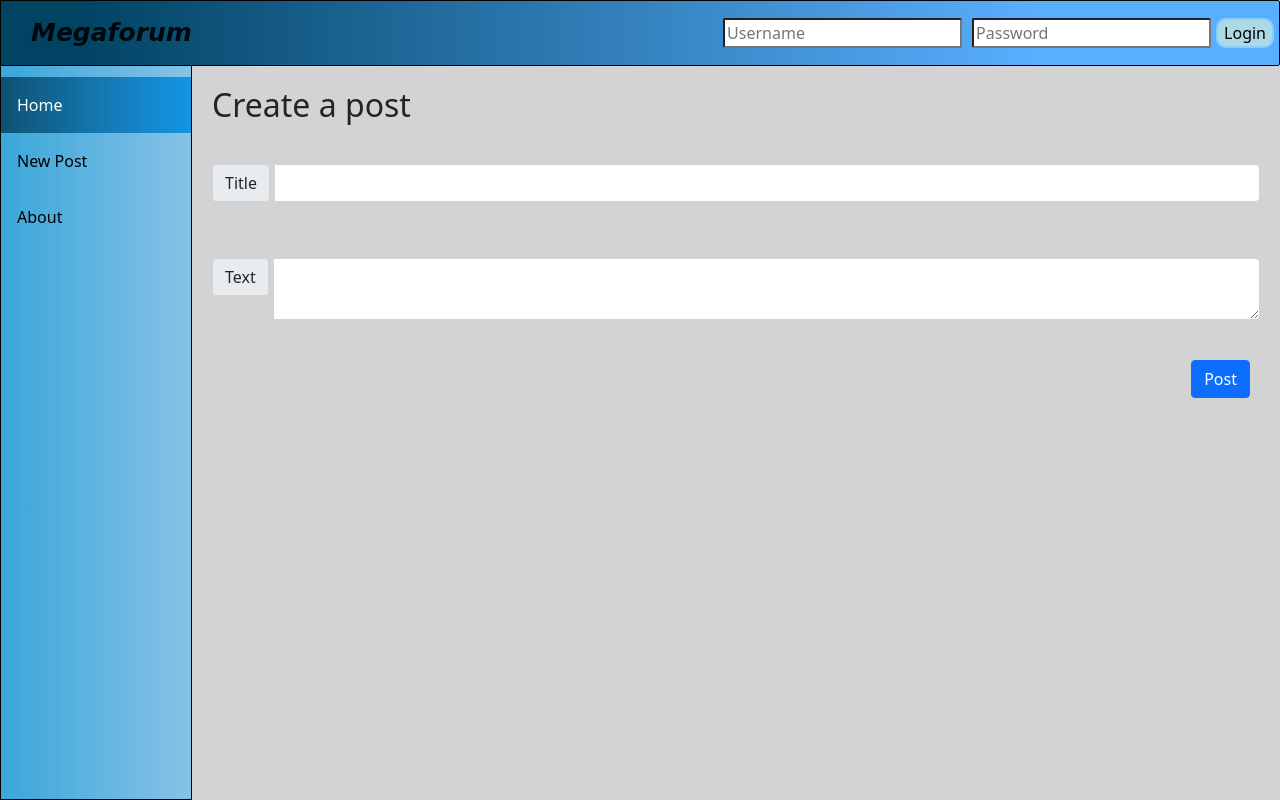
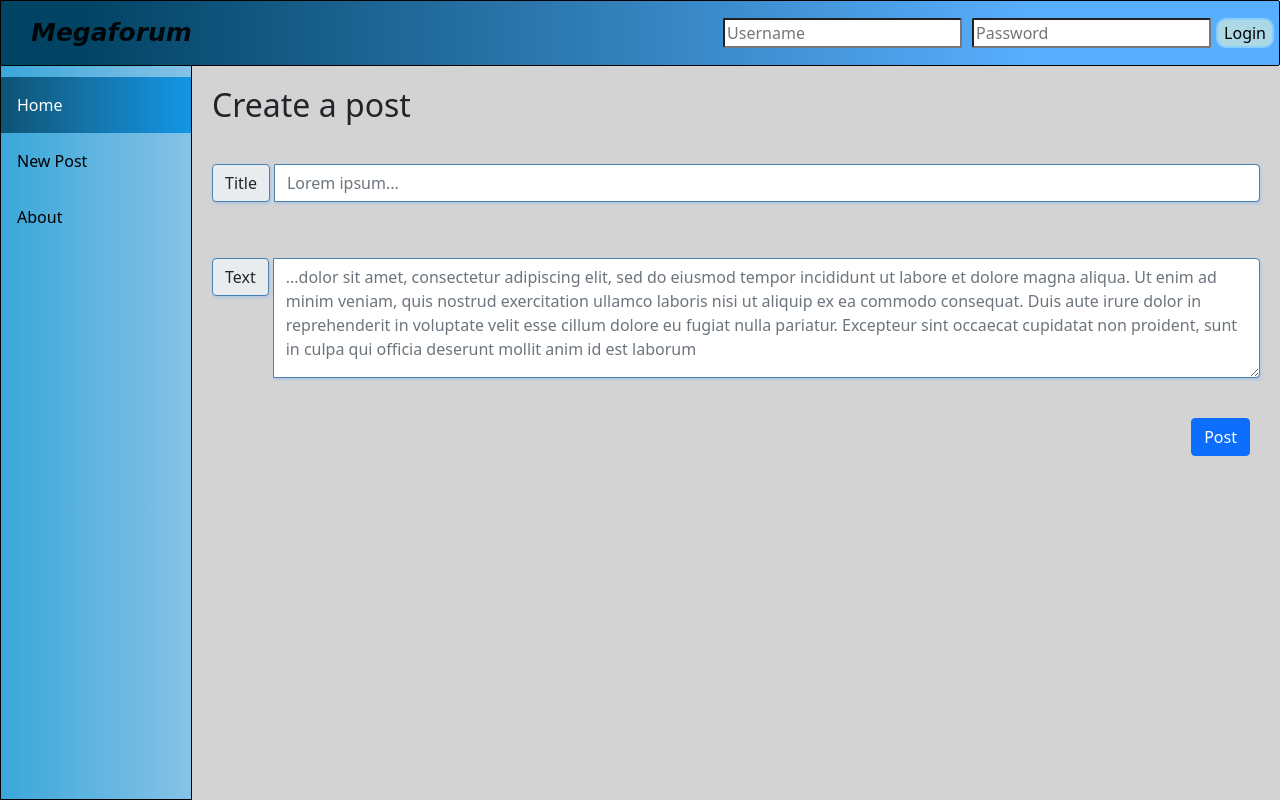
Before and after one commit to JaakkoKui/WebProject, a Vue app: page /newpost in a window 1280 px wide. Built offline with nearby package versions, Linux system fonts and the light colour scheme.

Commit message:
Cleaning

```diff
--- a/public/styles.css
+++ /dev/null
@@ -1,51 +0,0 @@
-
-div.content {
-    float:right;
-    height: 200px;
-    width: auto;
-    min-width: 85%;
-}
-
-#mainContent{
-    background: lightgray;
-    width: auto;
-    min-height: 85.3%;
-    height: auto;
-}
-.input-group{
-    justify-content: flex-end;
-    padding: 20px 20px 20px 20px;
-}
-#postBar{
-    margin: auto 20px 20px 20px;
-    padding: 20px 20px 40px 20px;
-    border: solid 1px grey;
-    border-radius: 20px;
-}
-button.like{
-    width: 30px;
-    height: 30px;
-    margin: 0 auto;
-    border-radius: 50%;
-    color: rgba(0,150,136 ,1);
-    background-color:rgba(38,166,154 ,0.3);
-    border-color: rgba(0,150,136 ,1);
-    border-width: 1px;
-    font-size: 15px;
-}
-
-button.dislike{
-    width: 30px;
-    height: 30px;
-    margin: 0 auto;
-    border-radius: 50%;
-    color: rgba(255,82,82 ,1);
-    background-color: rgba(255,138,128 ,0.3);
-    border-color: rgba(255,82,82 ,1);
-    border-width: 1px;
-    font-size: 15px;
-}
-
-.floatRight{
-    float: right;
-}
--- a/src/App.vue
+++ b/src/App.vue
@@ -7,63 +7,53 @@
 import 'bootstrap/dist/css/bootstrap.min.css'
 import 'bootstrap/dist/js/bootstrap.min.js'
 
-export default {
-
-}
+export default {}
 </script>
 
 <style>
-html{
+html {
   background-color: lightgray;
 }
+
 div.content {
-    float:right;
+  float: right;
   height: 200px;
   width: auto;
   min-width: 85%;
 }
 
-#mainContent{
-    background: lightgray;
-    width: auto;
-    min-height: 85.3%;
-    height: auto;
-}
-.input-group{
+.input-group {
   justify-content: flex-end;
   padding: 20px 20px 20px 20px;
 }
-#postBar{
-    margin: auto 20px 20px 20px;
-    padding: 20px 20px 40px 20px;
-    border: solid 1px grey;
-    border-radius: 20px;
-}
-button.like{
+
+
+
+button.like {
   width: 30px;
   height: 30px;
   margin: 0 auto;
   border-radius: 50%;
-    color: rgba(0,150,136 ,1);
-    background-color:rgba(38,166,154 ,0.3);
-    border-color: rgba(0,150,136 ,1);
+  color: rgba(0, 150, 136, 1);
+  background-color: rgba(38, 166, 154, 0.3);
+  border-color: rgba(0, 150, 136, 1);
   border-width: 1px;
   font-size: 15px;
 }
 
-button.dislike{
+button.dislike {
   width: 30px;
   height: 30px;
   margin: 0 auto;
   border-radius: 50%;
-    color: rgba(255,82,82 ,1);
-    background-color: rgba(255,138,128 ,0.3);
-    border-color: rgba(255,82,82 ,1);
+  color: rgba(255, 82, 82, 1);
+  background-color: rgba(255, 138, 128, 0.3);
+  border-color: rgba(255, 82, 82, 1);
   border-width: 1px;
   font-size: 15px;
 }
 
-.floatRight{
+.floatRight {
   float: right;
 }
 
--- a/src/components/mainContent.vue
+++ b/src/components/mainContent.vue
@@ -1,16 +1,13 @@
 <template>
   <div id="mainContent">
-
     <div class="input-group">
       <div class="form-outline">
         <input v-model="searchWord" type="search" id="form1" class="form-control" placeholder="Search"/>
-
       </div>
     </div>
     <div v-for="post in searchedPosts" v-bind:key="post.id">
       <post-bar :post="post"></post-bar>
     </div>
-
   </div>
 </template>
 
@@ -39,9 +36,7 @@ export default {
           this.searchWord === ""
       );
     },
-
   }
-
 }
 import 'bootstrap/dist/css/bootstrap.min.css'
 import 'bootstrap/dist/js/bootstrap.min.js'
@@ -51,4 +46,11 @@ import postBar from "@/components/postBar";
 
 <style scoped>
 
+#mainContent {
+  background: lightgrey;
+  width: auto;
+  min-height: 85.3%;
+  height: auto;
+}
+
 </style>
--- a/src/components/navBar.vue
+++ b/src/components/navBar.vue
@@ -11,37 +11,37 @@
       </div>
     </nav>
   </div>
-
 </template>
 
 <script>
 export default {
   name: "navBar"
 }
+
 </script>
 
 <style scoped>
-.navBarBox{
+.navBarBox {
   margin: 5px 5px 5px 5px;
   border-radius: 2px;
-
 }
 
-#ylapalkki{
-    width: auto;
+#ylapalkki {
+  width: 100%;
   border: solid 1px black;
-    border-radius:2px;
-    background: rgb(1,67,99);
-    background: linear-gradient(90deg, rgba(1,67,99,1) 6%, rgba(89,175,255,1) 81%);
+  border-radius: 2px;
+  background: rgb(1, 67, 99);
+  background: linear-gradient(90deg, rgba(1, 67, 99, 1) 6%, rgba(89, 175, 255, 1) 81%);
 }
 
-.navBarText{
-  font-family: "Comic Sans MS", Serif, Arial;
+.navBarText {
+  font-family: "Comic Sans MS", Serif, Agency FB;
   font-weight: bold;
   margin-left: 30px;
   font-size: 25px;
   font-style: italic;
 }
+
 .button {
   transition-duration: 0.4s;
   background-color: lightblue;
--- a/src/components/postBar.vue
+++ b/src/components/postBar.vue
@@ -1,11 +1,12 @@
 <template>
   <div id="postBar">
-        <button id="deleteB" class="floatRight" aria-label='delete item' onClick='alert("You deleted the item!")' type='button'>X
+    <button id="deleteB" class="floatRight" aria-label='delete item' onClick='alert("You deleted the item!")'
+            type='button'>X
     </button>
     <h1 @click="openPost">{{ post.title }}</h1>
     <p>{{ shortPost }}</p>
     <div class="floatRight">
-            <button  @click="likePost" class="like">👍
+      <button @click="likePost" class="like">👍
       </button>
       <button @click="dislikePost" class="dislike">👎
       </button>
@@ -43,35 +44,43 @@ export default {
 
 <style scoped>
 
-#deleteB{
+#deleteB {
   background-color: lightblue;
   border: 1px solid darkgrey;
   border-radius: 5px;
   box-shadow: darkgray 1px 2px 3px;
 }
-button.like{
+
+button.like {
   width: 30px;
   height: 30px;
   margin: 0 auto;
   border-radius: 50%;
-  color: rgba(0,150,136 ,1);
+  color: rgba(0, 150, 136, 1);
   box-shadow: lightseagreen 1px 2px 3px;
-  background-color:rgba(38,166,154 ,0.3);
-  border-color: rgba(0,150,136 ,1);
+  background-color: rgba(38, 166, 154, 0.3);
+  border-color: rgba(0, 150, 136, 1);
   border-width: 1px;
   font-size: 15px;
 }
 
-button.dislike{
+button.dislike {
   width: 30px;
   height: 30px;
   margin: auto 5px auto 5px;
   box-shadow: lightcoral 1px 2px 3px;
   border-radius: 50%;
-  color: rgba(255,82,82 ,1);
-  background-color: rgba(255,138,128 ,0.3);
-  border-color: rgba(255,82,82 ,1);
+  color: rgba(255, 82, 82, 1);
+  background-color: rgba(255, 138, 128, 0.3);
+  border-color: rgba(255, 82, 82, 1);
   border-width: 1px;
   font-size: 15px;
 }
+#postBar {
+  margin: auto 20px 20px 20px;
+  padding: 20px 20px 40px 20px;
+  border: solid 1px grey;
+  border-radius: 20px;
+  box-shadow: lightslategray 1px 2px 3px;
+}
 </style>
--- a/src/views/AboutPage.vue
+++ b/src/views/AboutPage.vue
@@ -1,13 +1,11 @@
 <template>
   <side-bar></side-bar>
   <nav-bar></nav-bar>
-
   <div class="content text">
-  <h1>Tekijät:</h1>
+    <h1>Tekijät:</h1>
     <h2>Jetro Karjalainen</h2>
     <h2>Jaakko Kuivasniemi</h2>
   </div>
-
 </template>
 
 <script>
@@ -30,11 +28,10 @@ export default {
 textarea {
   width: 100%;
 }
-.text{
-  font-family: "Agency FB", Serif, "Comic Sans MS";
+
+.text {
+  font-family: "Agency FB", Serif;
   text-align: center;
   margin-top: 10%;
-
-
 }
 </style>
--- a/src/views/HomePage.vue
+++ b/src/views/HomePage.vue
@@ -1,7 +1,6 @@
 <template>
   <side-bar></side-bar>
     <nav-bar></nav-bar>
-
     <div class="content">
         <main-content></main-content>
     </div>
--- a/src/views/NewPostPage.vue
+++ b/src/views/NewPostPage.vue
@@ -6,15 +6,17 @@
     <h2 class="littleMargin">Create a post</h2>
     <div class="input-group mb-3">
       <div class="input-group-prepend">
-                <span class="input-group-text tinyMarginRight" id="inputGroup-sizing-default">Title</span>
+        <span class="input-group-text tinyMarginRight textBox" id="inputGroup-sizing-default">Title</span>
       </div>
-            <input v-model="title" type="text" class="form-control" aria-label="Default" aria-describedby="inputGroup-sizing-default">
+      <input v-model="title" type="text" class="form-control textBox" aria-label="Default"
+             aria-describedby="inputGroup-sizing-default" placeholder="Lorem ipsum...">
     </div>
     <div class="input-group">
       <div class="input-group-prepend">
-                <span class="input-group-text tinyMarginRight">Text</span>
+        <span class="input-group-text tinyMarginRight textBox">Text</span>
       </div>
-            <textarea v-model="content" class="form-control" aria-label="With textarea"></textarea>
+      <textarea style="height: 120px" v-model="content" class="form-control textBox" aria-label="With textarea"
+                placeholder="...dolor sit amet, consectetur adipiscing elit, sed do eiusmod tempor incididunt ut labore et dolore magna aliqua. Ut enim ad minim veniam, quis nostrud exercitation ullamco laboris nisi ut aliquip ex ea commodo consequat. Duis aute irure dolor in reprehenderit in voluptate velit esse cillum dolore eu fugiat nulla pariatur. Excepteur sint occaecat cupidatat non proident, sunt in culpa qui officia deserunt mollit anim id est laborum"></textarea>
     </div>
     <button @click="addPost" type="button" class="btn btn-primary littleMargin floatRight">Post</button>
 
@@ -36,7 +38,7 @@ export default {
   },
   methods: {
     addPost() {
-            if(this.title === "" && this.content === "") {
+      if (this.title === "" && this.content === "") {
         alert("You need to fill both fields");
         return;
       }
@@ -56,11 +58,17 @@ export default {
 
 <style scoped>
 
-.littleMargin{
+.littleMargin {
   margin: 20px 30px 20px 20px
 }
 
-.tinyMarginRight{
+.tinyMarginRight {
   margin-right: 5px;
 }
+
+.textBox {
+  box-shadow: lightsteelblue 1px 2px 3px;
+  border: steelblue 1px solid;
+}
+
 </style>
--- a/src/views/PostPage.vue
+++ b/src/views/PostPage.vue
@@ -11,7 +11,7 @@
       <hr>
       <h2>Leave a comment: </h2>
       <textarea v-model="comment"></textarea>
-            <button type="button" class="btn btn-primary" @click="postComment">Post comment</button>
+      <button type="button" class="btn btn-primary btnMarginRight" @click="postComment">Post comment</button>
       <hr>
       <h2>Comments</h2>
       <div class="commentBox" v-for="comment in this.post.comments" v-bind:key="comment.id">
@@ -77,14 +77,11 @@ textarea {
 .marginLeft {
   padding: 3% 3%;
 }
-.postContent {
-    width: 100%;
-    float:right;
-}
+
 @media screen and (max-width: 700px) {
   .postContent {
     width: 100%;
-        float:right;
+    float: right;
   }
 }
 </style>
```
Also changed, not shown: src/components/sideBar.vue (+15 -9 lines). Lines whose indentation alone changed are shown as unchanged.
